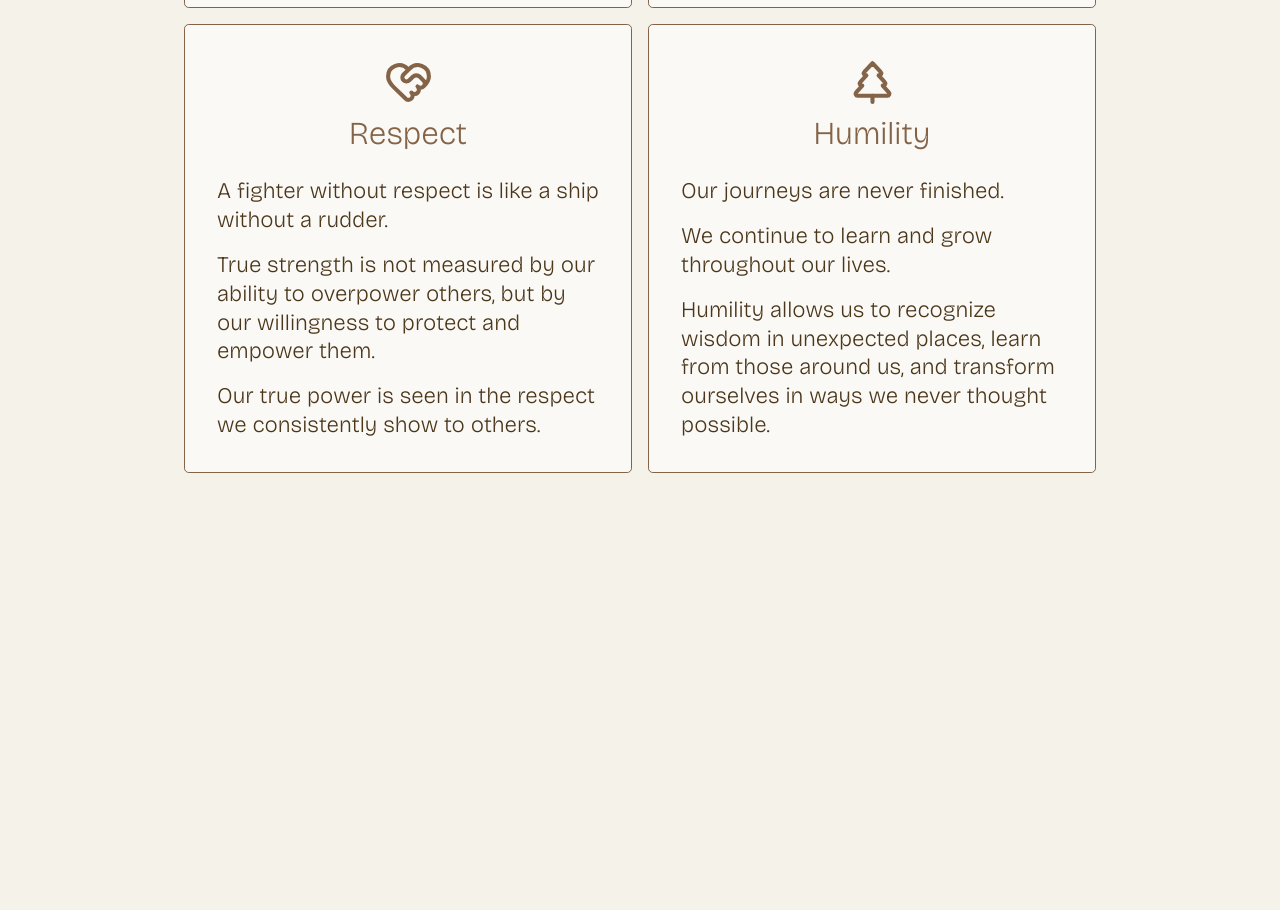
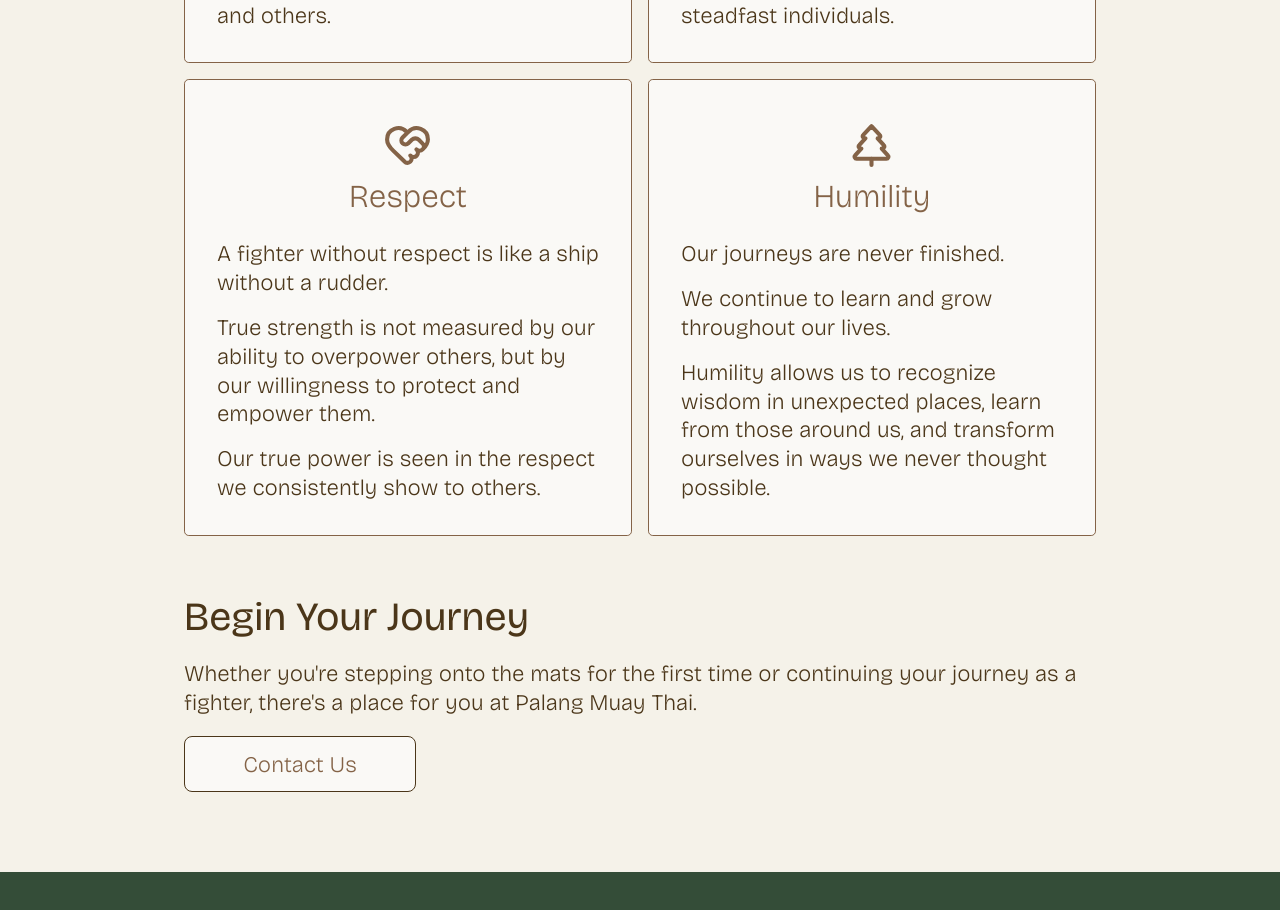
Before and after one commit to joeylee08/palang-muay-thai, a React (Vite) app in the folder client/: page / in a window 1280 px wide. Shown: the part 1880-2790 px from the top of the page. Before the commit the page ends 2407 px from the top, so only its background shows below. Built offline with nearby package versions, Linux system fonts and the light colour scheme.

Commit message:
Home Finished

```diff
--- a/client/src/App.tsx
+++ b/client/src/App.tsx
@@ -1,6 +1,7 @@
 import { Routes, Route } from "react-router-dom";
 import Home from "./pages/Home";
 import NavBar from "./components/NavBar";
+import Footer from "./components/Footer";
 
 const App = () => {
 	return (
@@ -10,6 +11,8 @@ const App = () => {
 			<Routes>
 				<Route path="/" element={<Home />} />
 			</Routes>
+
+			<Footer />
 		</>
 
 	);
--- /dev/null
+++ b/client/src/components/Footer.tsx
@@ -0,0 +1,9 @@
+const Footer = () => {
+
+  return (
+    <div className='footer'>
+    </div>
+  )
+}
+
+export default Footer;
--- a/client/src/pages/Home.tsx
+++ b/client/src/pages/Home.tsx
@@ -1,8 +1,12 @@
 import { Dumbbell, Sword, HeartHandshake, TreePine } from "lucide-react"
+import { useNavigate } from "react-router-dom";
 
 const Home = () => {
+	const navigate = useNavigate();
+
 	return (
 		<div className='mainPage home'>
+			<br/>
 			<div className='child child1'>
 				<img className='palangmtlogo' src="/images/palangmtlogo.png" alt="Palang Muay Thai logo" />
 				<h2 className='thaiHeading'>พลังมวยไทย</h2>
@@ -16,18 +20,31 @@ const Home = () => {
 				<span>·</span>
 				<span>Humility</span>
 			</div>
+			<br/>
 			<div className='child child2 '>
 				<h2 className='sectionHeading'>Traditional Muay Thai Training</h2>
+				<br/>
 				<p>Palang Muay Thai is a traditional Thai-style boxing gym with a strong emphasis on technique, conditioning, and fight preparation.</p>
+				<br/>
 				<p>PMT was founded in 2026 by Kru Lee, who spent 7 years training and fighting professionally in Chiang-Mai, Bangkok, and Phuket.</p>
+				<br/>
 				<p>Throughout his years of training, Kru Lee developed a deep and enduring passion for Thai Boxing.</p>
+				<br/>
 				<p>He founded Palang Muay Thai in order to help others experience the joy of training and growing alongside a community of competent, humble, and supportive individuals.</p>
 				<br/>
+				<br/>
+				<br/>
 				<h2 className='sectionHeading'>What is Muay Thai?</h2>
+				<br/>
 				<p>Muay Thai simply means Thai Boxing.</p>
+				<br/>
 				<p>Muay Thai is a highly-effective striking art that utilizes punches, kicks, knees, and elbow strikes. It is commonly referred to as the Art of Eight Limbs.</p>
+				<br/>
 				<p>Muay Thai's roots extend back centuries into the fighting traditions of ancient Siam.</p>
+				<br/>
 				<p>While it has undergone many changes that have made it safer and more accessible, the fighting spirit associated with ancient Muay Thai remains unchanged.</p>
+				<br/>
+				<br/>
 				<br/>
 				<h2 className='sectionHeading'>Our Core Values</h2>
 				<div className='valuesBox'>
@@ -66,11 +83,18 @@ const Home = () => {
 						<p>Our journeys are never finished.</p>
 						<p>We continue to learn and grow throughout our lives.</p>
 						<p>Humility allows us to recognize wisdom in unexpected places, learn from those around us, and transform ourselves in ways we never thought possible.</p>
-
 					</div>
-					<br/>
-						<br/>
 				</div>
+			</div>
+			<div className='child child3'>
+				<br/>
+				<br/>
+				<br/>
+				<h2 className='sectionHeading'>Begin Your Journey</h2>
+				<br/>
+				<p>Whether you're stepping onto the mats for the first time or continuing your journey as a fighter, there's a place for you at Palang Muay Thai.</p>
+				<br/>
+				<button type='button' className='pageBtn' onClick={() => navigate("/contact")}> Contact Us</button>
 			</div>
 		</div>
 	);
--- a/client/src/styles.css
+++ b/client/src/styles.css
@@ -33,12 +33,33 @@ body {
 }
 h1, h2, h3, h4 {
 	color: #4B3619;
-	font-weight: 450;
+	font-weight: 400;
 }
 p {
 	color: #4B3619;
 	font-size: 1.4rem;
 	line-height: 1.8rem;
+	font-weight: 250;
+	margin: 0;
+}
+.pageBtn {
+	width: 14.5rem;
+	height: 3.5rem;
+	color: #846347;
+	background-color: #FAF9F6;
+	font-size: 1.4rem;
+	font-weight: 250;
+	border: 0.05rem solid #4B3619;
+	border-radius: 0.5rem;
+	display: flex;
+	flex-direction: column;
+	justify-content: center;
+	align-items: center;
+	text-align: center;
+}
+.pageBtn:hover {
+	color: white;
+	background-color: #344D38;
 }
 .thaiHeading {
 	width: 100%;
@@ -73,8 +94,6 @@ p {
 	padding: 2rem;
 	background-color: #FAF9F6;
 	color: #846347;
-	font-size: 1.8rem;
-	font-weight: 250;
 	gap: 1rem;
 }
 .valuesCard p {
@@ -86,8 +105,9 @@ p {
 	justify-content: center;
 	align-items: center;
 	gap: 0.5rem;
-	margin-bottom: 0.5rem;
+	margin: 0.5rem auto;
 	font-size: 2rem;
+	font-weight: 250;
 }
 .mainPage {
 	display: flex;
@@ -109,7 +129,7 @@ p {
 nav {
 	display: flex;
 	width: 100%;
-	height: 8rem;
+	height: 8.5rem;
 	background-color: #344D38;
 	align-items: center;
 }
@@ -130,6 +150,10 @@ nav {
 .linksList a.selected {
   color: white;
 }
+.footer {
+	height: 8.5rem;
+	background-color: #344D38;
+}
 .home .child1 {
 	display: flex;
 	flex-direction: column;
@@ -138,13 +162,20 @@ nav {
 	margin-top: 2rem;
 }
 .home .child2 {
+	margin: 0 auto;
 	width: 75%;
 	height: auto;
 }
 .valuesBox {
 	width: 100%;
-	margin: 2rem auto 0 auto;
+	height: auto;
+	margin: 1.8rem auto auto;
 	display: grid;
 	gap: 1rem;
 	grid-template-columns: 1fr 1fr;
 }
+.home .child3 {
+	width: 75%;
+	height: auto;
+	margin-bottom: 5rem;
+}
```
